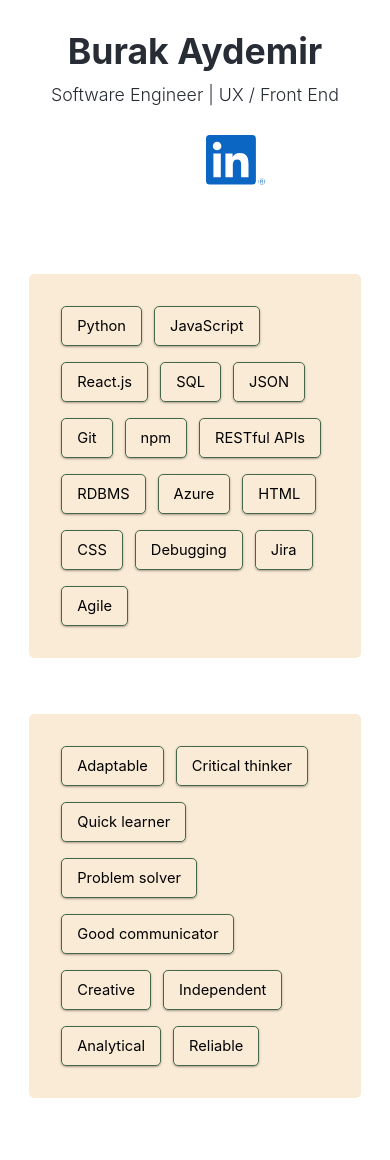
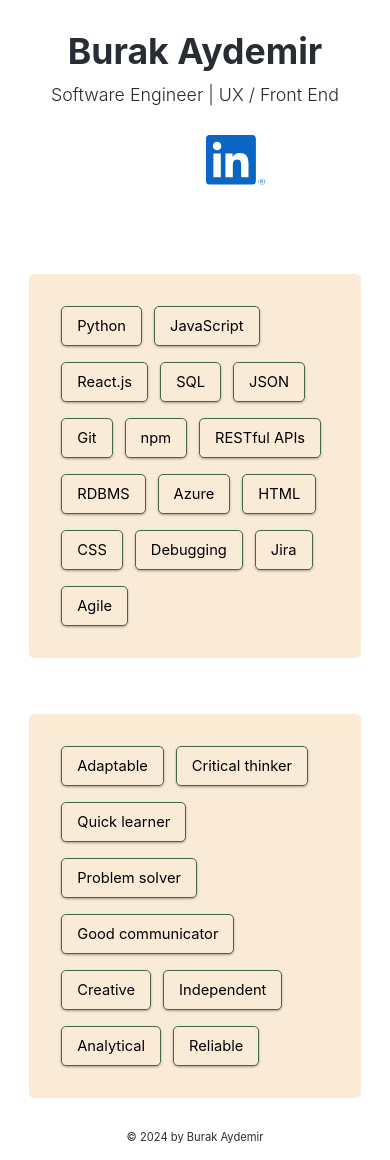
Before and after one commit to BurakAy/burakay.github.io, a React (Create React App) app: page / in a window 390 px wide. Built offline with nearby package versions, Linux system fonts and the light colour scheme; no server answers.

Commit message:
Added media query and style rules dark mode

```diff
--- a/src/styles/Footer.css
+++ b/src/styles/Footer.css
@@ -1,6 +1,12 @@
 footer {
-    color: #ffffff;
+    color: #282c34;
     margin-top: auto;
     padding-bottom: 1rem;
     font-size: calc(10px + 0.3vmin);
 }
+
+@media (prefers-color-scheme: dark) {
+    footer {
+        color: #ffffff;
+    }
+}
```
